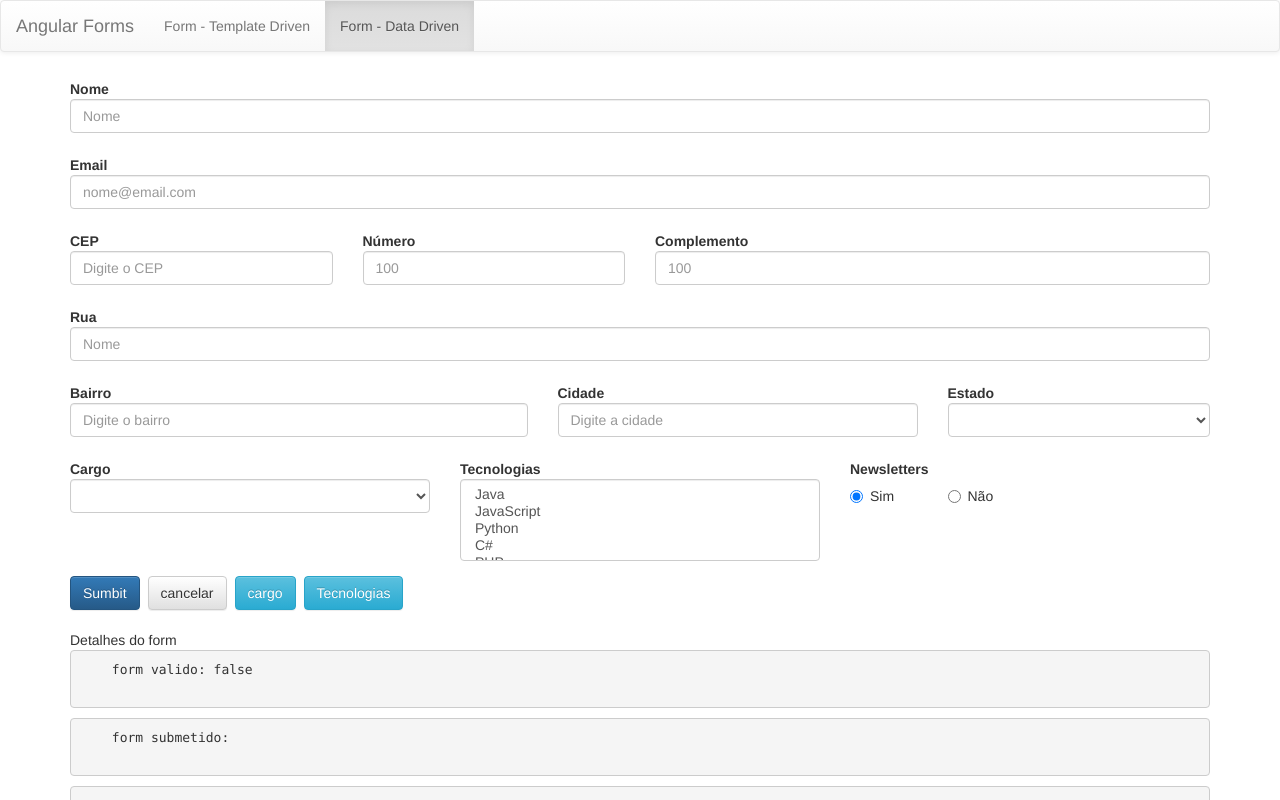
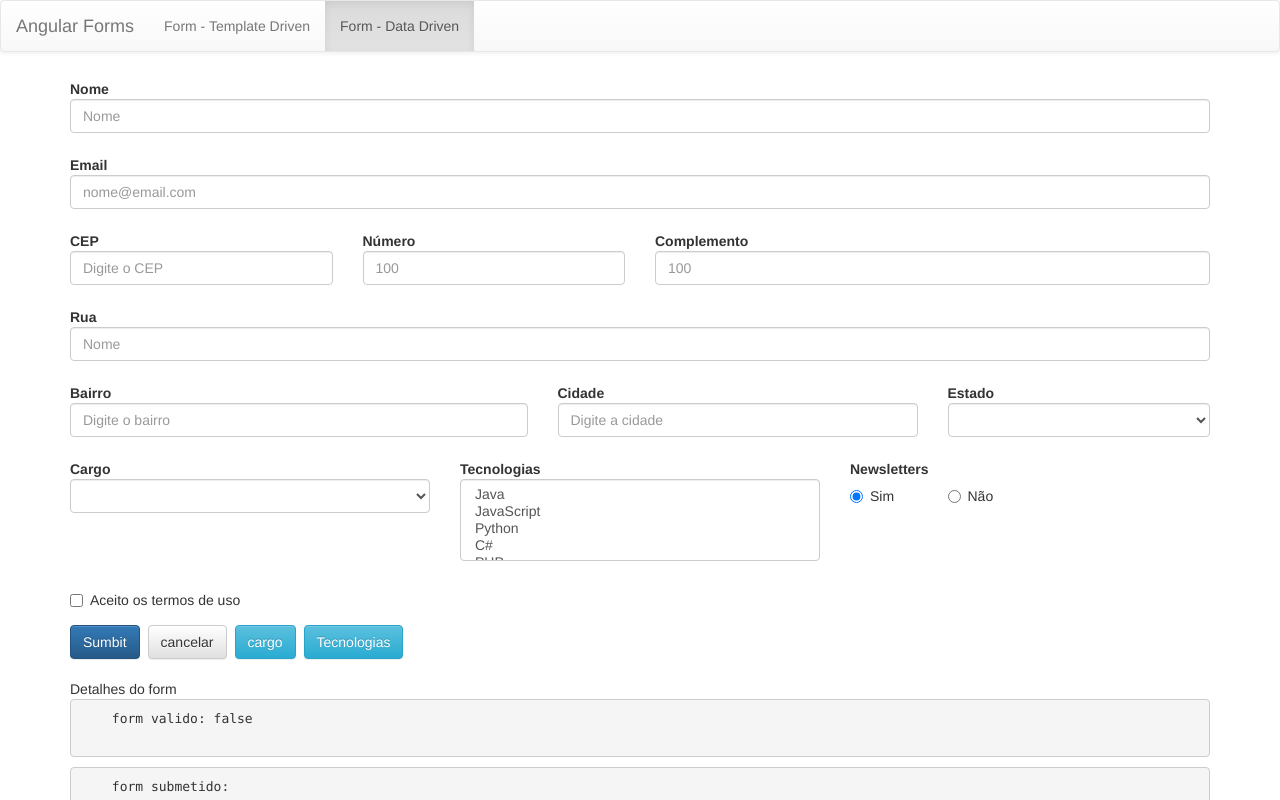
Before and after one commit to vitor-eble/Angular, an Angular app in the folder forms/: page /dataForm in a window 1280 px wide. Shown: the top 800 px of the page. Built offline with nearby package versions, Linux system fonts and the light colour scheme.

Commit message:
aula 106: checkbox toggle

```diff
--- a/forms/src/app/data-form/data-form.component.html
+++ b/forms/src/app/data-form/data-form.component.html
@@ -123,8 +123,18 @@
       </div>
     </div>
   </div>
+ </div>
 
-
+ <div class="form-group">
+  <div class="col-md-3 " [ngClass]="aplicaCssErro('termos')">
+    <div class="checkbox">
+      <label class="checkbox-inline">
+        <input type="checkbox" id="checkboxError" formControlName="termos"> Aceito os termos de uso
+        <app-campo-control-error [mostrarErro]="verificaValidTouched('termos')" msgError="Por favor, aceite os termos de uso.">
+        </app-campo-control-error>
+      </label>
+    </div>
+  </div>
  </div>
 
   <div class="buttons-actions">
--- a/forms/src/app/data-form/data-form.component.ts
+++ b/forms/src/app/data-form/data-form.component.ts
@@ -56,7 +56,8 @@ export class DataFormComponent {
       }),
       cargo: [null],
       tecnologias: [null],
-      newsletters: ['s']
+      newsletters: ['s'],
+      termos: [null, Validators.pattern('true')],
     });
 
     // this.formulario = new FormGroup({
```
